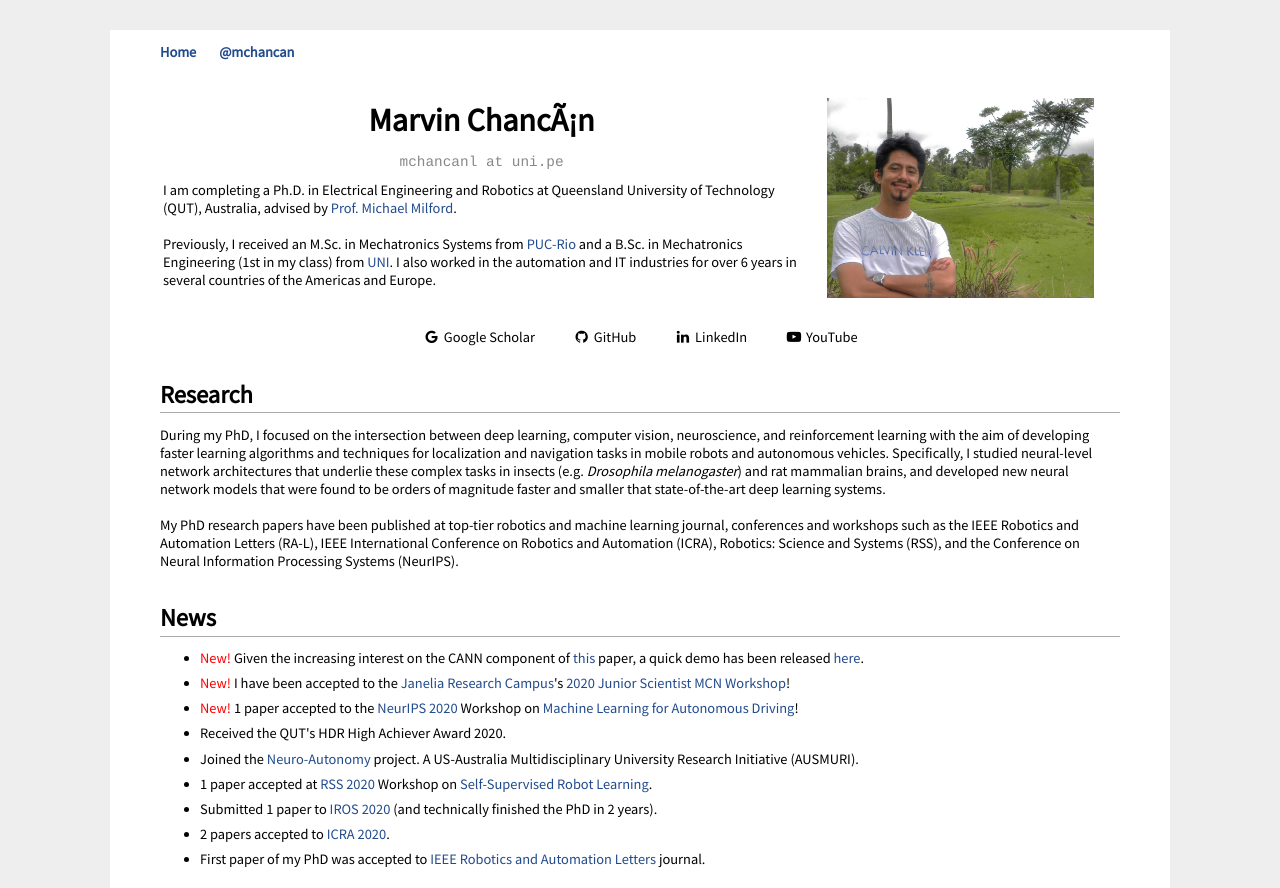
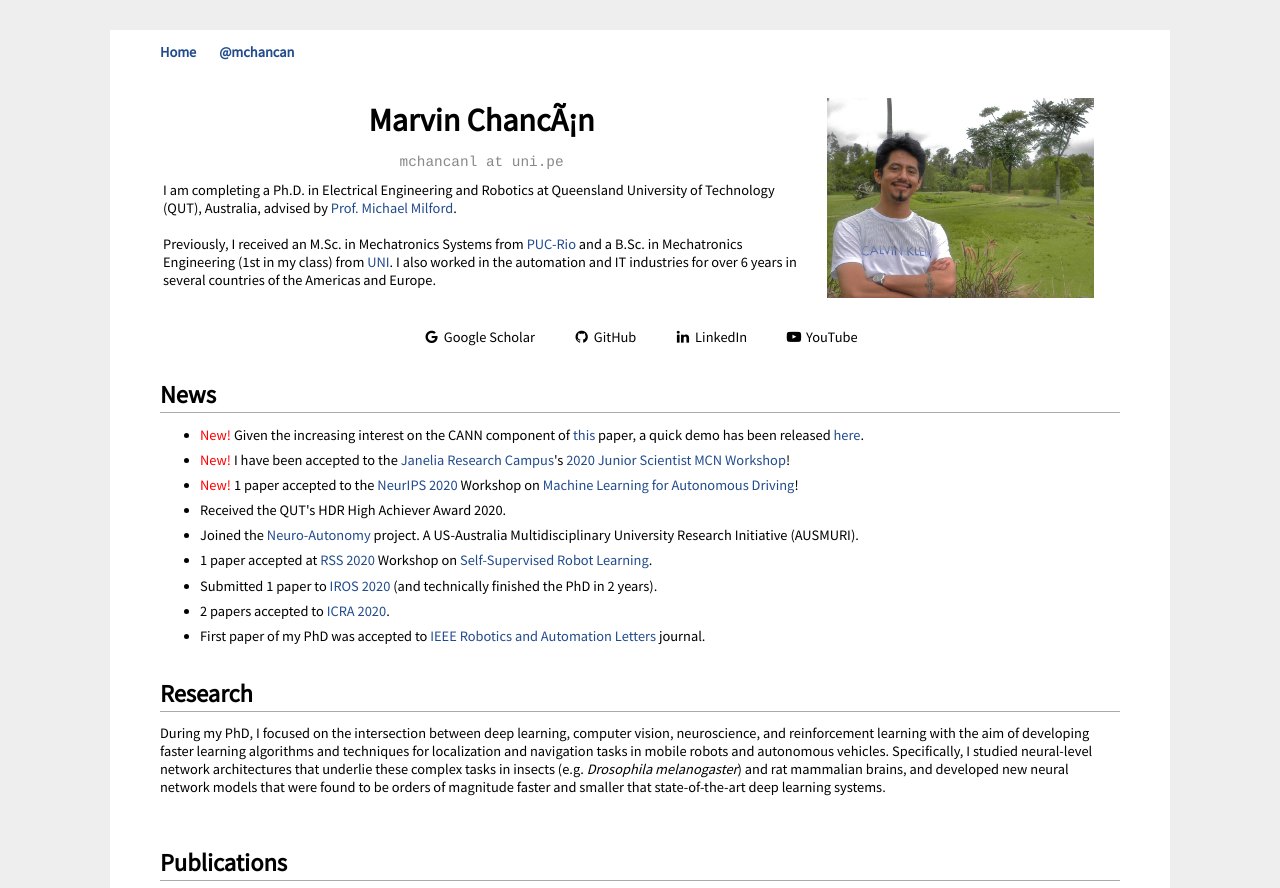
Before and after one commit to mchancan/mchancan.github.io, a Jekyll site: the page built from index.html, in a window 1280 px wide and 900 px high, cut to the strip 0-888 px from the top of the window. Built offline with Jekyll 4.4.1, drawn with Linux system fonts in a browser that asks for light colours; comment, search, counter and statistics services are not loaded; a style sheet for code colours, icons or effects is not loaded.

Commit message:
Update index.html

```diff
--- a/index.html
+++ b/index.html
@@ -33,12 +33,6 @@ title: Marvin Chancán
 <!--<a href="https://twitter.com/mchancan" title="Follow on Twitter" target="_blank"> <i class="fa fa-fw fa-twitter" style="color:black"></i><span style="color:black"> Twitter</span></a>-->
 </p>
 
-<h2>Research</h2>
-During my PhD, I focused on the intersection between deep learning, computer vision, neuroscience, and reinforcement learning with the aim of developing faster learning algorithms and techniques for localization and navigation tasks in mobile robots and autonomous vehicles.
-Specifically, I studied neural-level network architectures that underlie these complex tasks in insects (e.g. <i>Drosophila melanogaster</i>) and rat mammalian brains, and developed new neural network models that were found to be orders of magnitude faster and smaller that state-of-the-art deep learning systems.</br>
-</br>
-My PhD research papers have been published at top-tier robotics and machine learning journal, conferences and workshops such as the IEEE Robotics and Automation Letters (RA-L), IEEE International Conference on Robotics and Automation (ICRA), Robotics: Science and Systems (RSS), and the Conference on Neural Information Processing Systems (NeurIPS).
-
 <h2>News</h2>
 <ul>
 	<li><font color = 'red'>New!</font> Given the increasing interest on the CANN component of <a href="https://mchancan.github.io/projects/FlyNet" target="_blank">this</a> paper, a quick demo has been released <a href="https://github.com/mchancan/flynet#update-about-the-cann-implementation" target="_blank">here</a>.</li>
```
Also changed, not shown: other parts of index.html (+6 -0 lines).
